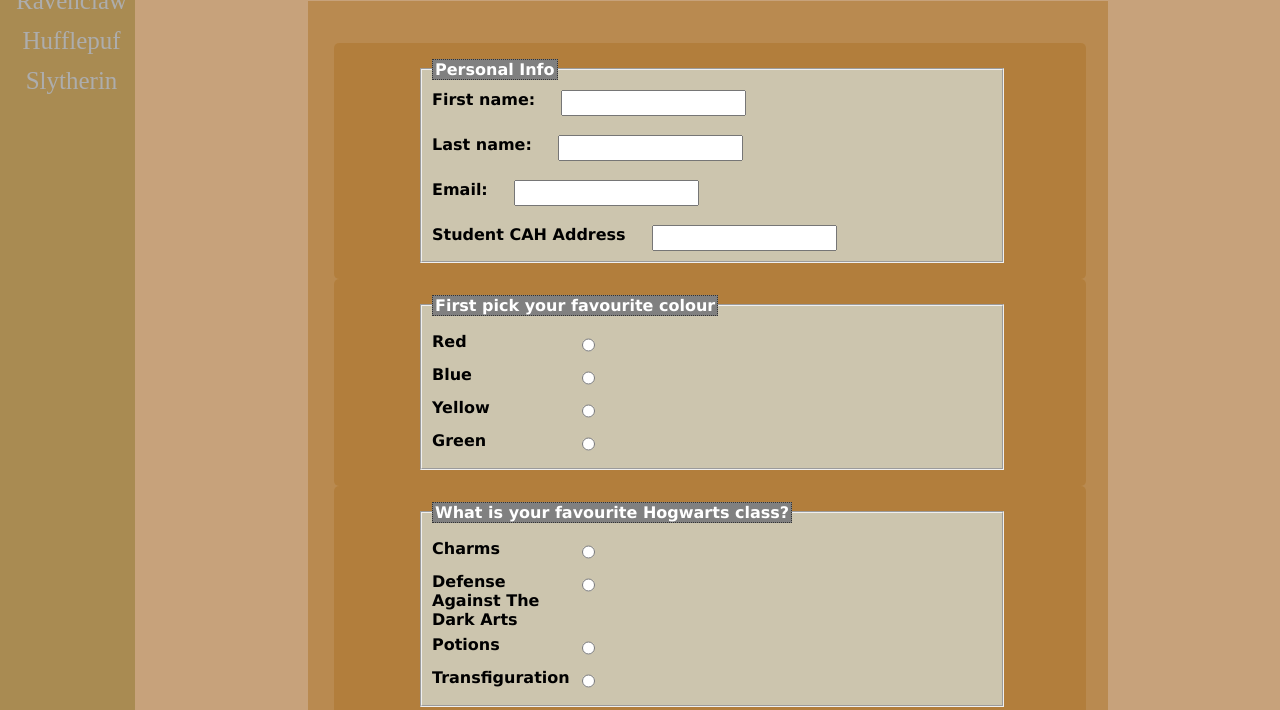
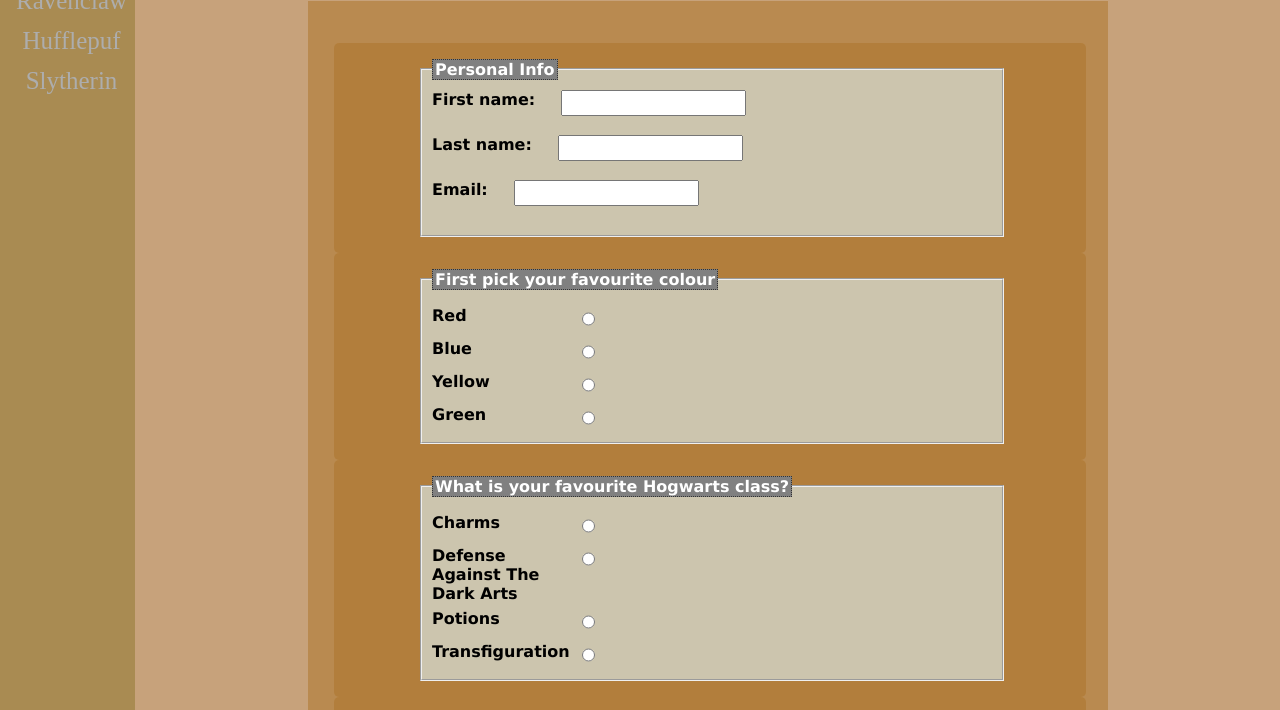
Before and after one commit to arzah/sortingQuiz, a plain HTML site: page index.html in a window 1280 px wide. Shown: the part 79-789 px from the top of the page. Drawn offline with Linux system fonts and the light colour scheme.

Commit message:
December 29, 2021 2:00 PM

```diff
--- a/index.html
+++ b/index.html
@@ -63,13 +63,6 @@
     </div>
     <br>
 
-        <div id="q4">
-            <label for="address">Student CAH Address</label>
-            <input type="text" id="address" name="address"><span>
-            </span>
-            <i class="fas fa-check" id="check4"></i>
-                       <i class="fas fa-times" id="fail4"></i>
-</div>
 </fieldset>
 
 </div>
```
